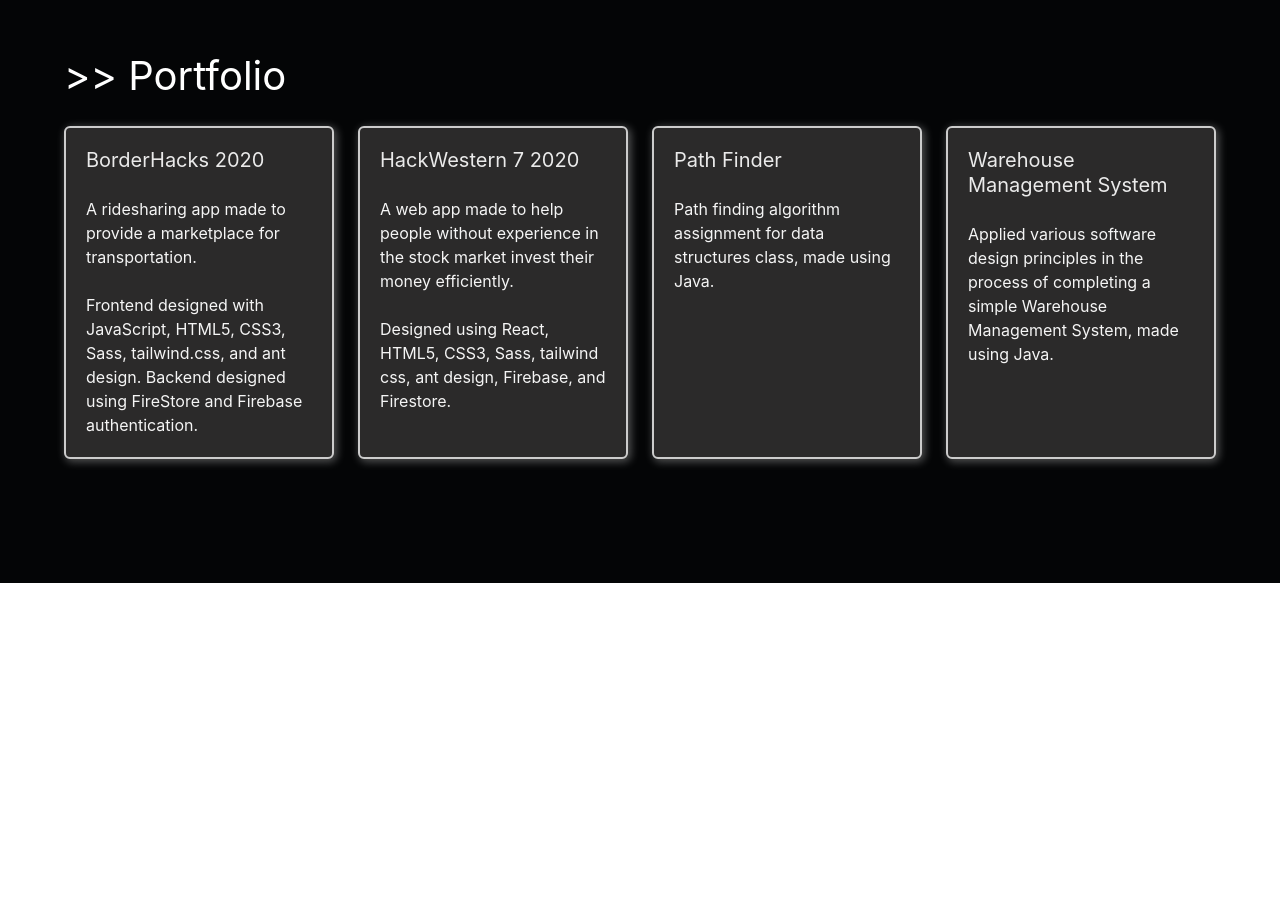
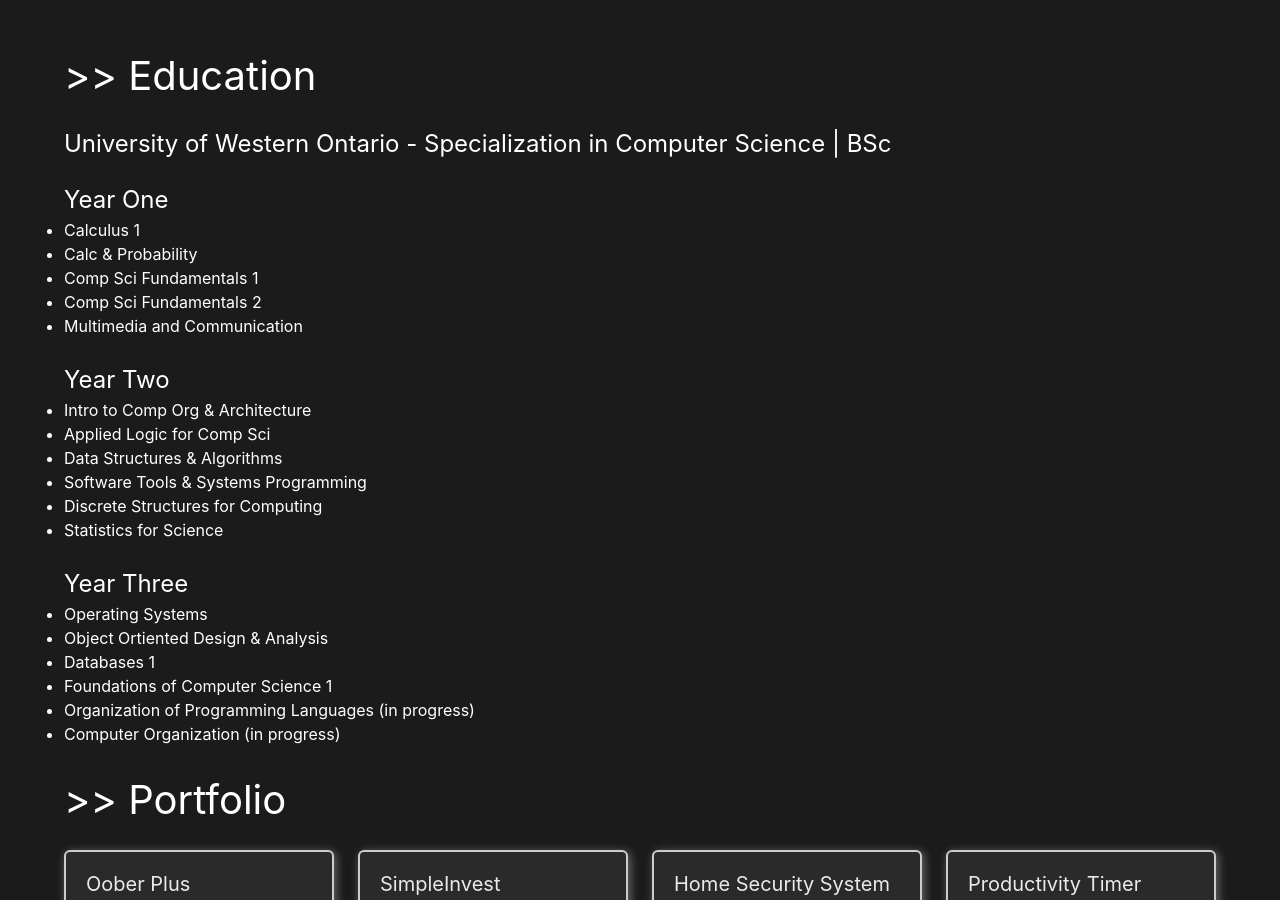
Before and after one commit to VimalMaken/vimalmaken.github.io, a plain HTML site: page index.html in a window 1280 px wide. Shown: the part 980-1880 px from the top of the page. Before the commit the page ends 1563 px from the top, so only its background shows below. Drawn offline with Linux system fonts and the light colour scheme.

Commit message:
V1.3
Added education, modified projects, changed site background and hero image

```diff
--- a/index.html
+++ b/index.html
@@ -7,7 +7,7 @@
 	<meta name="viewport" content="width=device-width, initial-scale=1">
 	<link rel="prefetch" href="./header_image.jpg">
 	<link rel="preload" href="./style.css" as="style">
-	<link rel="stylesheet" href="./style.css" >
+	<link rel="stylesheet" href="./style.css">
 	<link rel="stylesheet" href="https://cdnjs.cloudflare.com/ajax/libs/font-awesome/5.15.1/css/all.min.css">
 </head>
 
@@ -38,6 +38,10 @@
 								Skills
 							</a>
 
+							<a class="navbar-item has-text-light" href="#education">
+								Education
+							</a>
+
 							<a class="navbar-item has-text-light" href="#portfolio">
 								Portfolio
 							</a>
@@ -51,7 +55,8 @@
 								</span>
 							</a>
 
-							<a class="navbar-item" href="https://www.linkedin.com/in/vimal-makenthirarasa/" target="_blank">
+							<a class="navbar-item" href="https://www.linkedin.com/in/vimal-makenthirarasa/"
+								target="_blank">
 								<span class="icon is-large has-text-light">
 									<i class="fab fa-linkedin fa-2x"></i>
 								</span>
@@ -63,6 +68,10 @@
 			</div>
 			<div class="hero-body">
 				<div class="container">
+					<br></br>
+					<br></br>
+					<br></br>
+					<br></br>
 					<h1 class="title has-text-light">
 						Vimal Makenthirarasa
 					</h1>
@@ -140,16 +149,55 @@
 
 
 					</div>
+					<h2 class="mb-20" id="education">>> Education</h2>
+					<h3 class="mb-20" id="education">University of Western Ontario - Specialization in Computer Science | BSc</h3>
+					<h3 id="year1">Year One</h3>
+					<div>
+						<ul style="list-style-type:disc;">
+							<li>Calculus 1</li>
+							<li>Calc & Probability</li>
+							<li>Comp Sci Fundamentals 1</li>
+							<li>Comp Sci Fundamentals 2</li>
+							<li>Multimedia and Communication</li>
+						</ul>
+					</div>
+					<br>
+					<h3 id="year2">Year Two</h3>
+					<div>
+						<ul style="list-style-type:disc;">
+							<li>Intro to Comp Org & Architecture</li>
+							<li>Applied Logic for Comp Sci</li>
+							<li>Data Structures & Algorithms</li>
+							<li>Software Tools & Systems Programming</li>
+							<li>Discrete Structures for Computing</li>
+							<li>Statistics for Science</li>
+						</ul>
+					</div>
+					<br>
+					<h3 id="year3">Year Three</h3>
+					<div>
+						<ul style="list-style-type:disc;">
+							<li>Operating Systems</li>
+							<li>Object Ortiented Design & Analysis</li>
+							<li>Databases 1</li>
+							<li>Foundations of Computer Science 1</li>
+							<li>Organization of Programming Languages (in progress)</li>
+							<li>Computer Organization (in progress)</li>
+						</ul>
+					</div>
+					<br>
+
 					<h2 class="mb-20" id="portfolio">>> Portfolio</h2>
 					<div class="columns">
 						<div class="column" style="display: flex; flex-direction: row; justify-content: center;">
 							<div class="box">
 								<p class="subtitle">
-									<a href="https://github.com/VimalMaken/borderhacks" target="=_blank">BorderHacks 2020</a>
+									<a href="https://github.com/VimalMaken/borderhacks" target="=_blank">Oober Plus</a>
 								</p>
 								<p class="has-text-light">
-									A ridesharing app made to provide a marketplace for transportation.<br>
-									<br>Frontend designed with JavaScript, HTML5, CSS3, Sass, tailwind.css, and ant design.
+									A ridesharing app made to provide a marketplace for transportation, created for BorderHacks 2020.<br>
+									<br>Frontend designed with JavaScript, HTML5, CSS3, Sass, tailwind, and ant
+									design.
 									Backend designed using FireStore and Firebase authentication.
 								</p>
 							</div>
@@ -158,10 +206,12 @@
 						<div class="column" style="display: flex; flex-direction: row; justify-content: center;">
 							<div class="box">
 								<p class="subtitle">
-									<a href="https://github.com/VimalMaken/SimpleInvest" target="=_blank">HackWestern 7 2020</a>
+									<a href="https://github.com/VimalMaken/SimpleInvest" target="=_blank">SimpleInvest</a>
 								</p>
-								<p class="has-text-light">A web app made to help people without experience in the stock market invest their money efficiently.<br><br>
-									Designed using React, HTML5, CSS3, Sass, tailwind css, ant design, Firebase, and Firestore.
+								<p class="has-text-light">A web app designed to help people without experience in the stock
+									market invest their money efficiently, made for HackWestern 7. <br><br>
+									Designed using React, Sass, tailwind, ant design, Firebase, and
+									Firestore. Check out the site <a href="https://simple.vmaken.dev/" target="=_blank">here</a>.
 								</p>
 							</div>
 						</div>
@@ -169,9 +219,12 @@
 						<div class="column" style="display: flex; flex-direction: row; justify-content: center;">
 							<div class="box">
 								<p class="subtitle">
-									<a href="https://github.com/VimalMaken/path-finder" target="=_blank">Path Finder</a>
+									<a href="https://github.com/VimalMaken/Home-security-system"
+										target="=_blank">Home Security System</a>
 								</p>
-								<p class="has-text-light">Path finding algorithm assignment for data structures class, made using Java.
+								<p class="has-text-light">Created a virtual home security system using a raspberry pi. System uses facial recognition to detect a user as known or unknown
+									and carry out certain actions accordingly.<br><br>
+									Designed using C++, OpenCV, and Twilio.
 									</p>
 							</div>
 						</div>
@@ -179,61 +232,77 @@
 						<div class="column" style="display: flex; flex-direction: row; justify-content: center;">
 							<div class="box">
 								<p class="subtitle">
-									<a href="https://github.com/VimalMaken/Warehouse-Management-System" target="=_blank">Warehouse Management System</a>
+									<a href="https://github.com/VimalMaken/productivity-timer" target="=_blank">Productivity Timer</a>
 								</p>
-								<p class="has-text-light">Applied various software design principles in the process of completing a simple Warehouse Management System, made using Java.
+								<p class="has-text-light">A desktop app designed to keep track of the amount of  time spent studying or working versus time spent on break.
+									<br><br>Designed using React, Electron, and Sass.
 								</p>
 							</div>
 						</div>
 
 
+
+
 					</div>
 
-					<!-- <h2 class="mb-20" id="portfolio">>> Education</h2>
-						<div class="row">
-							CS2209 -
+					<!-- <div class="columns">
+						<div class="column" style="display: flex; flex-direction: row; justify-content: center;">
+							<div class="box">
+								<p class="subtitle">
+									<a href="https://github.com/VimalMaken/borderhacks" target="=_blank">Oober Plus</a>
+								</p>
+								<p class="has-text-light">
+									A ridesharing app made to provide a marketplace for transportation, created for BorderHacks 2020.<br>
+									<br>Frontend designed with JavaScript, HTML5, CSS3, Sass, tailwind.css, and ant
+									design.
+									Backend designed using FireStore and Firebase authentication.
+								</p>
+							</div>
 						</div>
 
-						<div class="row">
-							asdasd
+						<div class="column" style="display: flex; flex-direction: row; justify-content: center;">
+							<div class="box">
+								<p class="subtitle">
+									<a href="https://github.com/VimalMaken/SimpleInvest" target="=_blank">SimpleInvest</a>
+								</p>
+								<p class="has-text-light">A web app designed to help people without experience in the stock
+									market invest their money efficiently, made for HackWestern 7. <br><br>
+									Designed using React, HTML5, CSS3, Sass, tailwind css, ant design, Firebase, and
+									Firestore. Check out the site <a href="https://simple.vmaken.dev/" target="=_blank">here</a>.
+								</p>
+							</div>
 						</div>
 
-						<div class="row">
-							asdasd
+						<div class="column" style="display: flex; flex-direction: row; justify-content: center;">
+							<div class="box">
+								<p class="subtitle">
+									<a href="https://github.com/VimalMaken/productivity-timer" target="=_blank">Productivity Timer</a>
+								</p>
+								<p class="has-text-light">A desktop app designed to keep track of the amount of  time spent studying or working versus time spent on break.
+									<br><br>Designed using React, Electron, and Sass.
+								</p>
+							</div>
 						</div>
 
-						<div class="row">
-							asdasd
+
+						<div class="column" style="display: flex; flex-direction: row; justify-content: center;">
+							<div class="box">
+								<p class="subtitle">
+									<a href="https://github.com/VimalMaken/Warehouse-Management-System"
+										target="=_blank">Warehouse Management System</a>
+								</p>
+								<p class="has-text-light">Applied various software design principles in the process of
+									completing a simple Warehouse Management System, made using Java.
+								</p>
+							</div>
 						</div>
 
-						<div class="row">
-							asdasd
-						</div>
-
-						<div class="row">
-							asdasd
-						</div>
-
-						<div class="row">
-							asdasd
-						</div>
-
-						<div class="row">
-							asdasd
-						</div>
-
-						<div class="row">
-							asdasd
 					</div> -->
 
 				</div>
 			</div>
 		</section>
 
-
-
-
-
 	</div>
 	<script src="script.js"></script>
 </body>
--- a/style.scss
+++ b/style.scss
@@ -1,5 +1,6 @@
 .header-image {
-    background-image: url("./header_image.jpg");
+    //background-image: url("./header_image.jpg");
+    background-image: url("./header_image_test_dark.jpg");
     background-position: center center;
     background-repeat: no-repeat;
     background-attachment: relative;
@@ -15,6 +16,10 @@
     font-size: 2.5em!important;
 }
 
+h3{
+    font-size: 1.5em!important;
+}
+
 .row {
     display: flex;
     flex-direction: row;
@@ -25,6 +30,12 @@
 .mb-20 {
     margin-bottom: 20px;
 }
+
+.dark-grey{
+
+}
+
+$grey-darker: hsl(0, 0%, 21%);
 
 .mb-100 {
     margin-bottom: 100px!important;
@@ -44,6 +55,7 @@
     max-width: 400px;
 }
 
-$black: #040506;
+//$black: #040506;
+$black: #1b1b1b;
 
 @import "./bulma/bulma.sass"
```
Also changed, not shown: style.css, 1 other file. Lines whose indentation alone changed are shown as unchanged.
